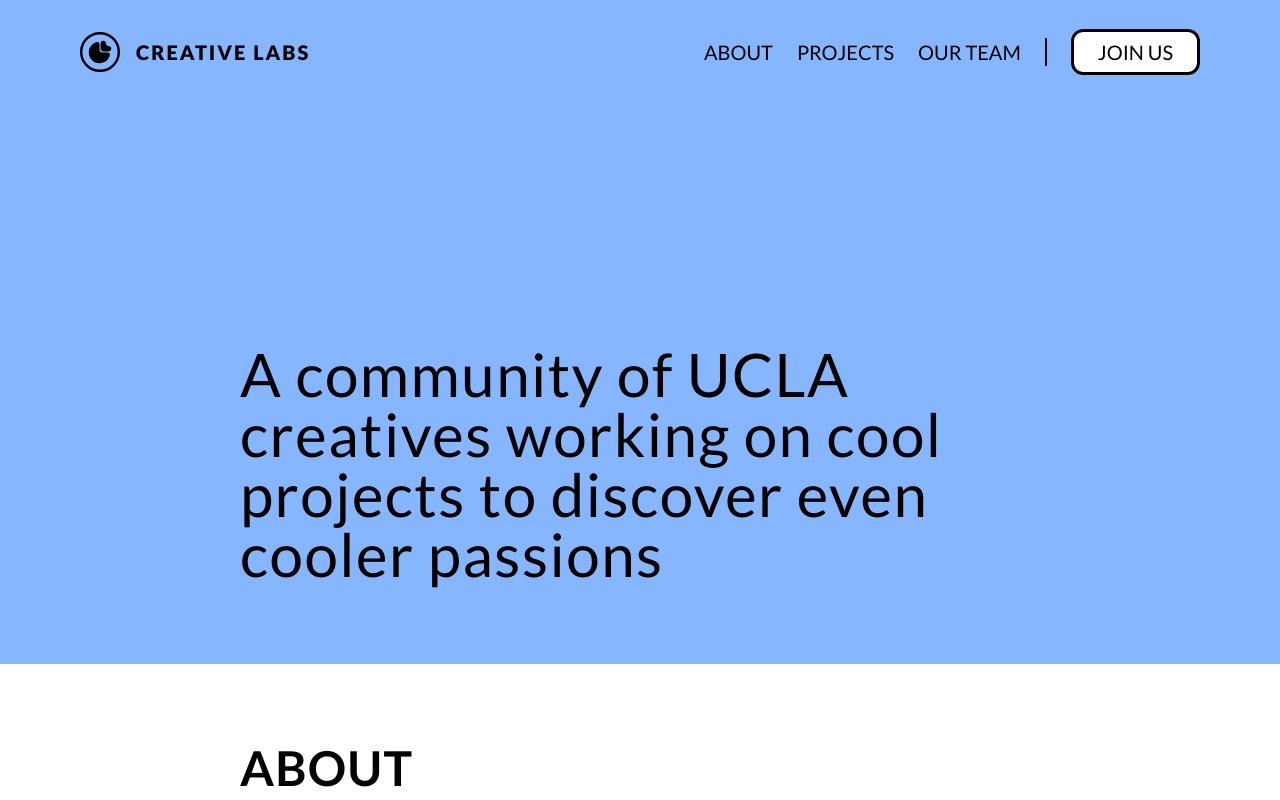
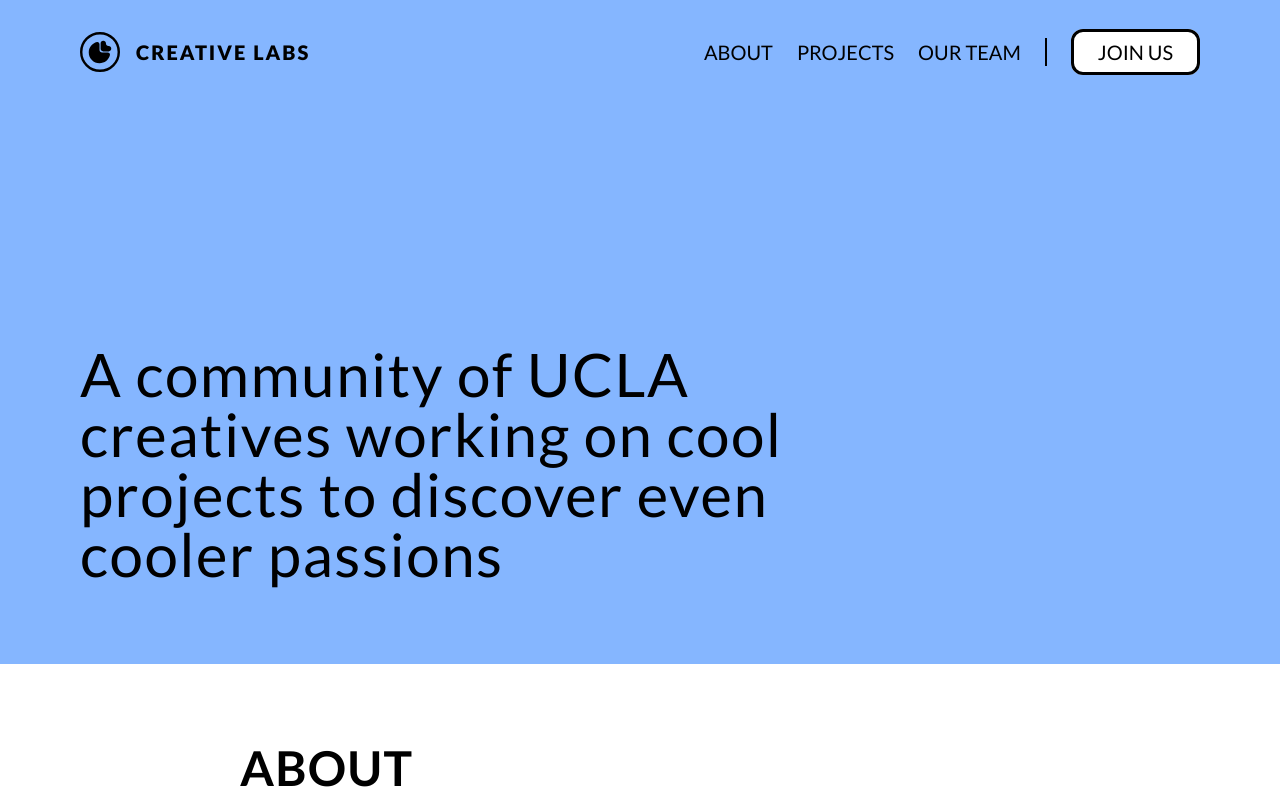
Before and after one commit to UCLA-Creative-Labs/sunshine, a Next.js app: page / in a window 1280 px wide. Shown: the top 800 px of the page. Built offline with nearby package versions, Linux system fonts and the light colour scheme.

Commit message:
responsive splash text

```diff
--- a/src/app/(root)/Splash.tsx
+++ b/src/app/(root)/Splash.tsx
@@ -1,8 +1,8 @@
 export default function Splash() {
     return (
-        <div id="splash" className="flex flex-col justify-end min-h-[70vh] min-w-full bg-[#85b6ff] dark:bg-[#000000] p-10 lg:px-60 lg:py-20">
+        <div id="splash" className="flex flex-col justify-end min-h-[70vh] min-w-full bg-[#85b6ff] dark:bg-[#000000] p-10 lg:px-20 lg:py-20">
             <div>
-                <h1 id="blurb" className="text-3xl sm:text-5xl lg:text-6xl tracking-wide lg:w-[60vw]">
+                <h1 id="blurb" className="text-3xl sm:text-5xl lg:text-6xl tracking-wide lg:w-[80vw] xl:w-[60vw]">
                     A community of UCLA creatives working on cool projects to discover even cooler passions
                 </h1>
             </div>
```
